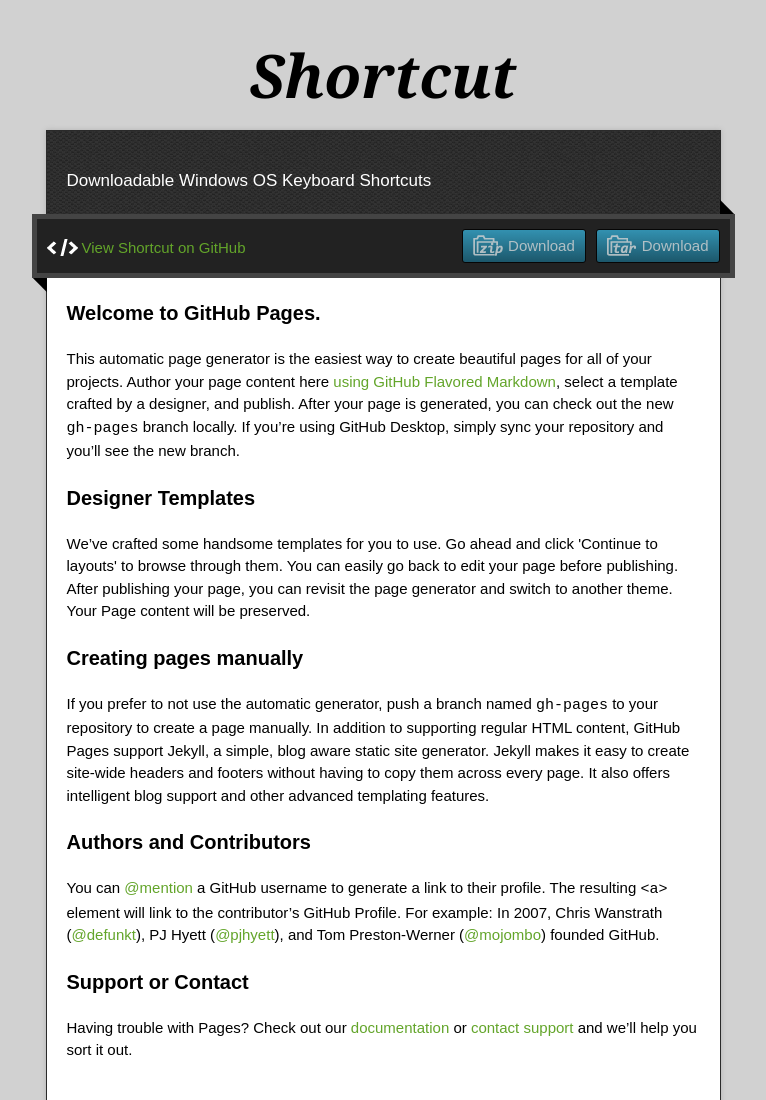
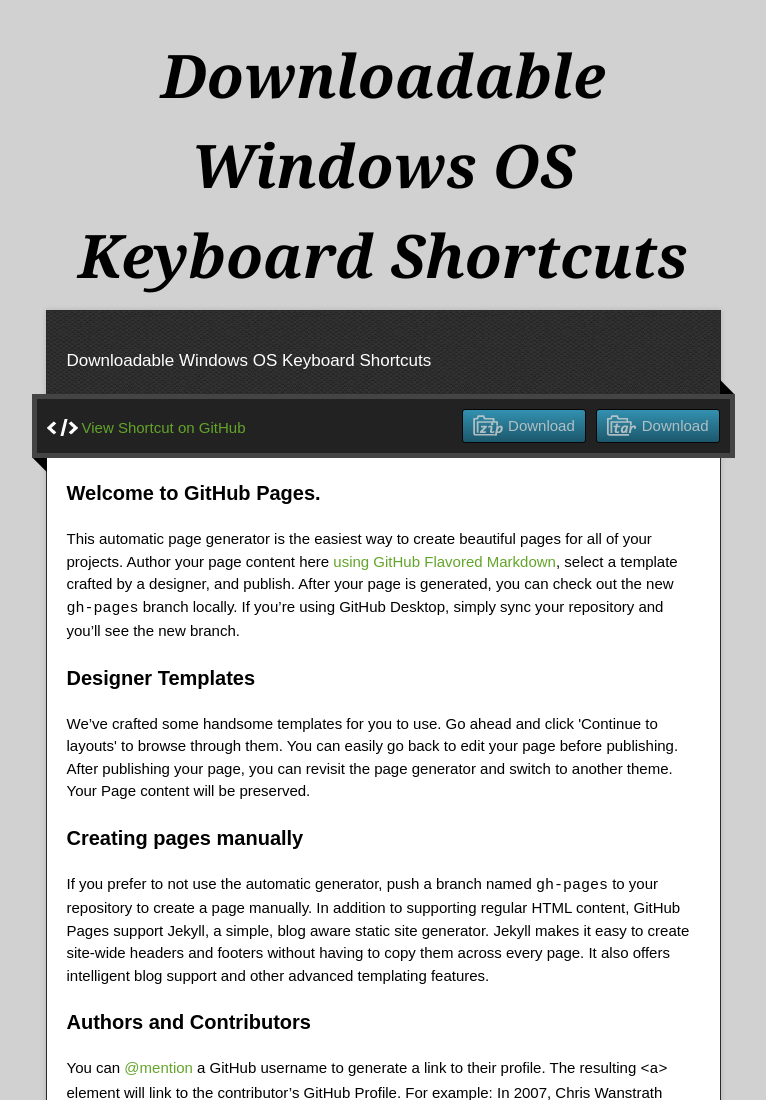
Before and after one commit to EggPlant12/shortcut, a plain HTML site: page index.html in a window 1280 px wide. Shown: the top 1100 px of the page, without its empty margins (257-1023 px from the left). Drawn offline with nearby package versions, Linux system fonts and the light colour scheme.

Commit message:
Update index.html

```diff
--- a/index.html
+++ b/index.html
@@ -22,7 +22,7 @@
 
   <div class="wrapper">
     <header>
-      <h1 class="title">Shortcut</h1>
+      <h1 class="title">Downloadable Windows OS Keyboard Shortcuts</h1>
     </header>
     <div id="container">
       <p class="tagline">Downloadable Windows OS Keyboard Shortcuts</p>
```
